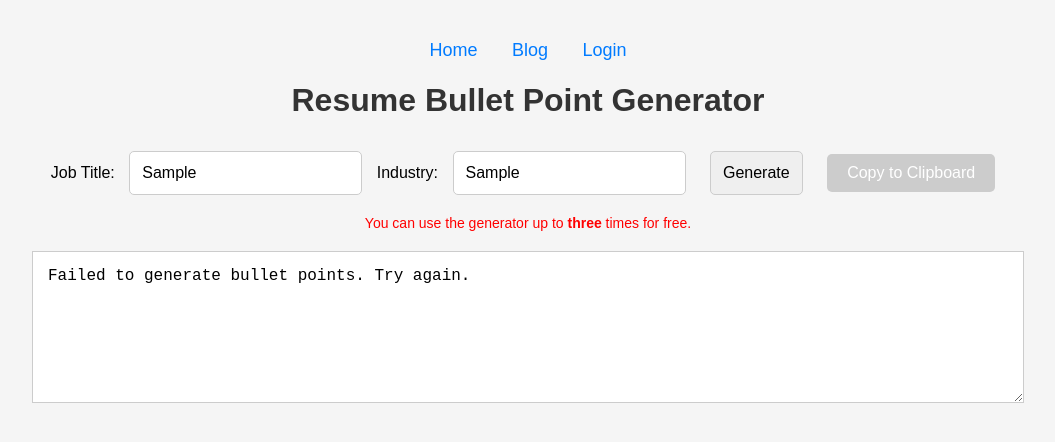
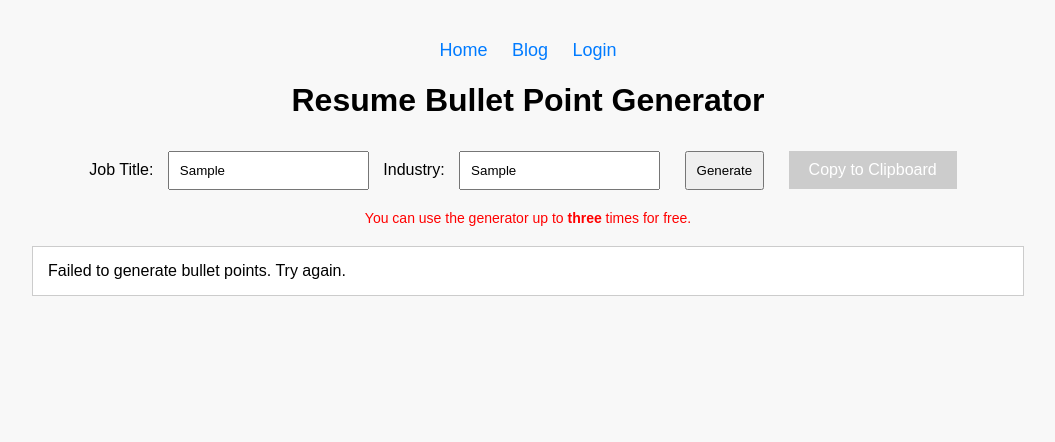
Before and after one commit to SlinkWeasel/resume-bullet-site, a website: page index.html in a window 1280 px wide. Both pictures are taken after typing "Sample", "Sample" into the empty fields and a click on the button "Generate". Shown: the whole page, without its empty margins (112-1167 px from the left). Drawn offline with Linux system fonts and the light colour scheme; no server answers.

Commit message:
Update index.html

```diff
--- a/index.html
+++ b/index.html
@@ -1,47 +1,39 @@
 <!DOCTYPE html>
 <html lang="en">
- <script defer src="https://identity.netlify.com/v1/netlify-identity-widget.js"></script>
 <head>
     <meta charset="UTF-8">
     <meta name="viewport" content="width=device-width, initial-scale=1.0">
-
-    <!-- SEO Optimization -->
-    <meta name="description" content="Generate powerful resume bullet points instantly with AI. Optimize your resume for any job title and industry. Perfect for job seekers and professionals looking to improve their resumes.">
-    <meta name="keywords" content="resume bullet points, resume generator, AI resume, job application, resume writing, career tips, job search, professional resume">
+    <meta name="description" content="Generate powerful resume bullet points instantly with AI. Optimize your resume for any job title and industry.">
+    <meta name="keywords" content="resume bullet points, resume generator, AI resume, job application, resume writing">
     <meta name="author" content="ResumeBulletPoints.com">
-
-    <!-- Open Graph for Social Sharing -->
-    <meta property="og:title" content="Resume Bullet Point Generator | AI-Powered">
+    <meta property="og:title" content="Resume Bullet Point Generator">
     <meta property="og:description" content="Generate professional resume bullet points with AI. Improve your job applications instantly!">
     <meta property="og:url" content="https://resumebulletpoints.com">
     <meta property="og:type" content="website">
-
-    <!-- Title for Browser Tab -->
-    <title>Resume Bullet Point Generator | Free AI Resume Writer</title>
+    <title>Resume Bullet Point Generator | AI-Powered</title>
 
     <!-- Google AdSense -->
     <script async src="https://pagead2.googlesyndication.com/pagead/js/adsbygoogle.js?client=ca-pub-1371238492071252" crossorigin="anonymous"></script>
 
     <!-- Netlify Identity Widget -->
-    <script src="https://identity.netlify.com/v1/netlify-identity-widget.js"></script>
+    <script defer src="https://identity.netlify.com/v1/netlify-identity-widget.js"></script>
 
-    <!-- Styles -->
     <style>
         body {
             font-family: Arial, sans-serif;
             text-align: center;
             margin: 40px;
-            background-color: #f5f5f5;
+            background-color: #f8f8f8;
         }
-        h1 {
-            color: #333;
+        nav a {
+            margin: 10px;
+            text-decoration: none;
+            color: #007bff;
+            font-size: 18px;
         }
         input, button {
             margin: 10px;
-            padding: 12px;
-            font-size: 16px;
-            border-radius: 5px;
-            border: 1px solid #ccc;
+            padding: 10px;
         }
         #output {
             display: block;
@@ -53,8 +45,6 @@
             font-size: 16px;
             text-align: left;
             white-space: pre-wrap;
-            height: 120px;
-            overflow-y: auto;
         }
         .limit-notice {
             color: red;
@@ -68,47 +58,29 @@
             padding: 10px 20px;
             cursor: pointer;
             font-size: 16px;
-            border-radius: 5px;
         }
         #copyBtn:disabled {
             background-color: #cccccc;
         }
-        nav {
-            margin-bottom: 20px;
-        }
-        nav a {
-            margin: 0 15px;
-            text-decoration: none;
-            font-size: 18px;
-            color: #007bff;
-        }
     </style>
 </head>
 <body>
-
-    <!-- Navigation (For Blog Link) -->
     <nav>
         <a href="/">Home</a>
-        <a href="/blog/">Blog</a>
+        <a href="/blog/index.html">Blog</a>
         <a href="#" onclick="netlifyIdentity.open()">Login</a>
     </nav>
 
     <h1>Resume Bullet Point Generator</h1>
-
     <label for="jobTitle">Job Title:</label>
     <input type="text" id="jobTitle" placeholder="e.g. Software Engineer">
-
     <label for="industry">Industry:</label>
     <input type="text" id="industry" placeholder="e.g. Technology">
-
     <button onclick="generateBulletPoints()">Generate</button>
     <button id="copyBtn" onclick="copyToClipboard()" disabled>Copy to Clipboard</button>
+    <p class="limit-notice">You can use the generator up to <b>three</b> times for free.</p>
+    <div id="output"></div>
 
-    <p class="limit-notice">You can use the generator up to <b>three</b> times for free.</p>
-
-    <textarea id="output" readonly></textarea>
-
-    <!-- JavaScript -->
     <script>
         let usageCount = localStorage.getItem('usageCount') || 0;
 
@@ -135,34 +107,22 @@
                     throw new Error("Invalid response from AI");
                 }
 
-                outputBox.value = data.bullet_points.join("\n");
+                outputBox.innerText = data.bullet_points.join("\n");
                 document.getElementById("copyBtn").disabled = false;
                 usageCount++;
                 localStorage.setItem('usageCount', usageCount);
             } catch (error) {
-                outputBox.value = "Failed to generate bullet points. Try again.";
+                outputBox.innerText = "Failed to generate bullet points. Try again.";
                 console.error("Error:", error);
             }
         }
 
         function copyToClipboard() {
             const outputBox = document.getElementById("output");
-            navigator.clipboard.writeText(outputBox.value).then(() => {
+            navigator.clipboard.writeText(outputBox.innerText).then(() => {
                 alert("Copied to clipboard!");
             }).catch(err => console.error("Failed to copy text: ", err));
         }
-
-        // Netlify Identity Initialization
-        if (window.netlifyIdentity) {
-            window.netlifyIdentity.on("init", user => {
-                if (!user) {
-                    window.netlifyIdentity.on("login", () => {
-                        document.location.reload();
-                    });
-                }
-            });
-        }
     </script>
-
 </body>
 </html>
```
